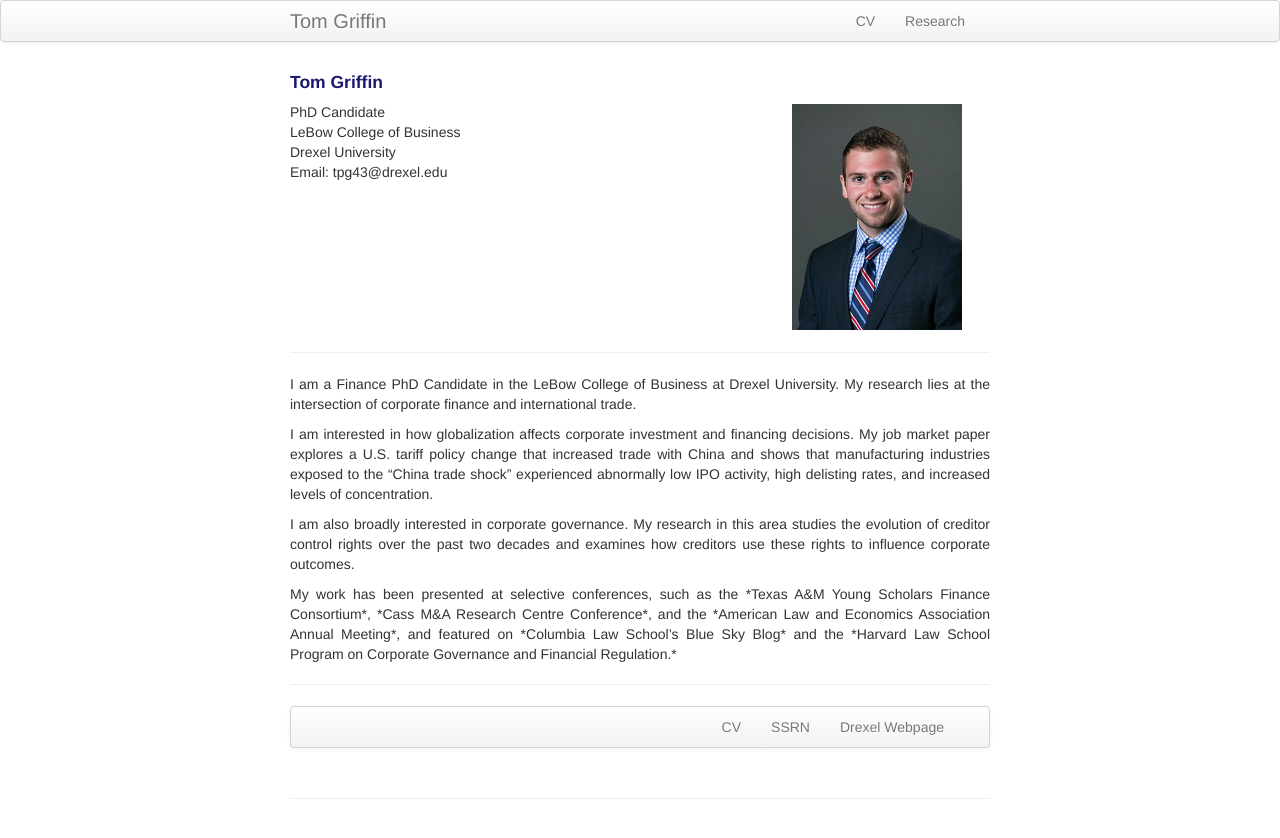
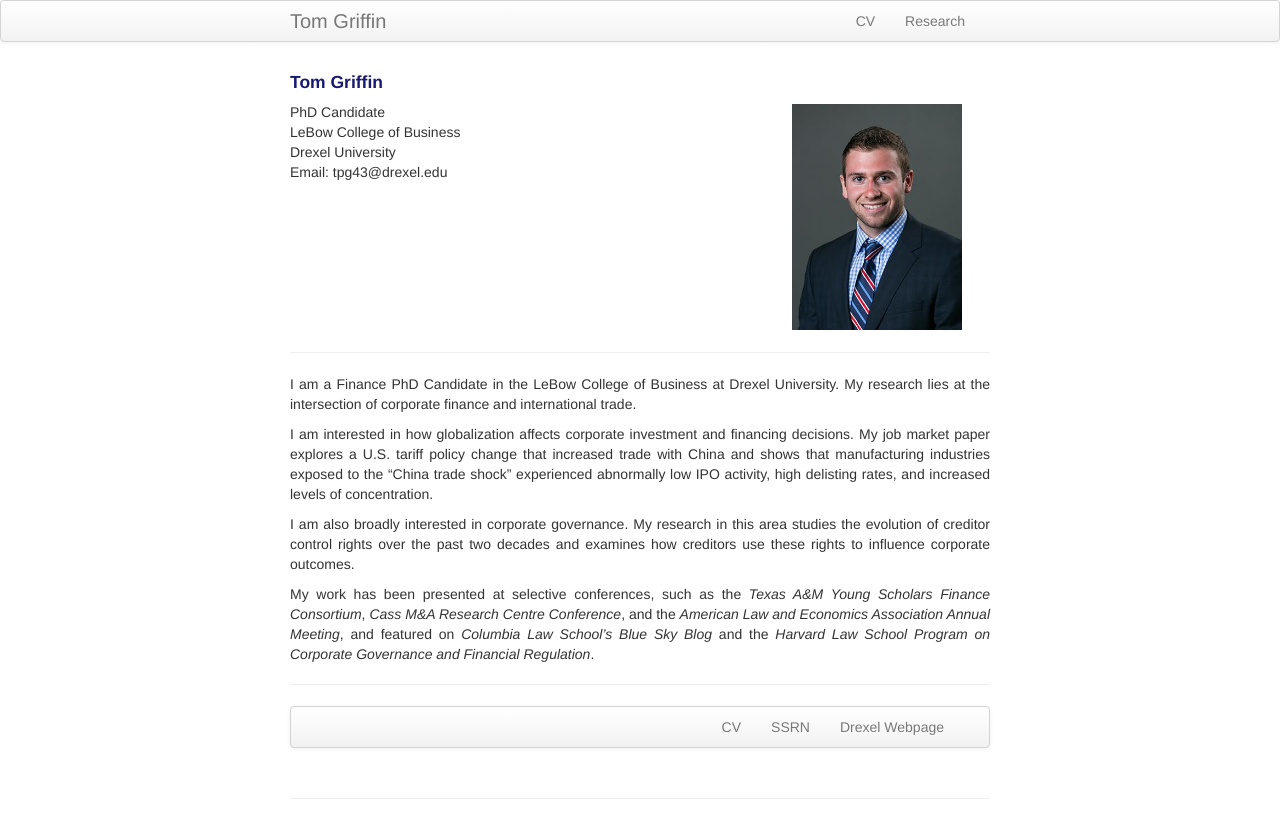
Before and after one commit to ThomasPGriffin/thomaspgriffin.github.io, a Jekyll site: the page built from index.md, in a window 1280 px wide. Shown: the top 838 px of the page. Built offline with Jekyll 4.4.1, drawn with Linux system fonts in a browser that asks for light colours.

```diff
--- a/index.md
+++ b/index.md
@@ -33,7 +33,7 @@ keywords: Tom, Griffin, Thomas, finance, phd, drexel
 
 <p>I am also broadly interested in corporate governance. My research in this area studies the evolution of creditor control rights over the past two decades and examines how creditors use these rights to influence corporate outcomes.</p>
 
-<p>My work has been presented at selective conferences, such as the *Texas A&M Young Scholars Finance Consortium*, *Cass M&A Research Centre Conference*, and the *American Law and Economics Association Annual Meeting*, and featured on *Columbia Law School’s Blue Sky Blog* and the *Harvard Law School Program on Corporate Governance and Financial Regulation.*</p>
+<p>My work has been presented at selective conferences, such as the <i>Texas A&M Young Scholars Finance Consortium</i>, <i>Cass M&A Research Centre Conference</i>, and the <i>American Law and Economics Association Annual Meeting</i>, and featured on <i>Columbia Law School’s Blue Sky Blog</i> and the <i>Harvard Law School Program on Corporate Governance and Financial Regulation</i>.</p>
 
 </div>
 ---
```
